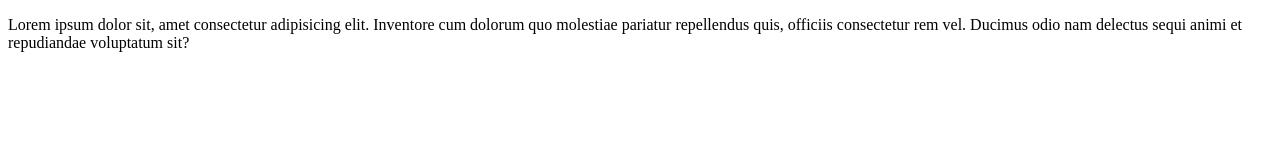
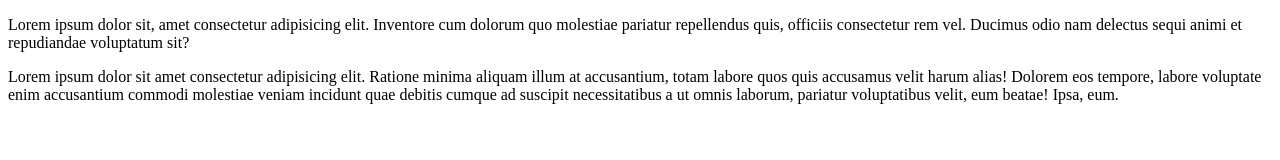
Before and after one commit to rcharrua95/projeto1, a plain HTML site: page index.html in a window 1280 px wide. Drawn offline with Linux system fonts and the light colour scheme.

Commit message:
Versão 2

```diff
--- a/index.html
+++ b/index.html
@@ -10,5 +10,7 @@
 
     <p>Lorem ipsum dolor sit, amet consectetur adipisicing elit. Inventore cum dolorum quo molestiae pariatur repellendus quis, officiis consectetur rem vel. Ducimus odio nam delectus sequi animi et repudiandae voluptatum sit?</p>
 
+    <p>Lorem ipsum dolor sit amet consectetur adipisicing elit. Ratione minima aliquam illum at accusantium, totam labore quos quis accusamus velit harum alias! Dolorem eos tempore, labore voluptate enim accusantium commodi molestiae veniam incidunt quae debitis cumque ad suscipit necessitatibus a ut omnis laborum, pariatur voluptatibus velit, eum beatae! Ipsa, eum.</p>
+
 </body>
 </html>
```
